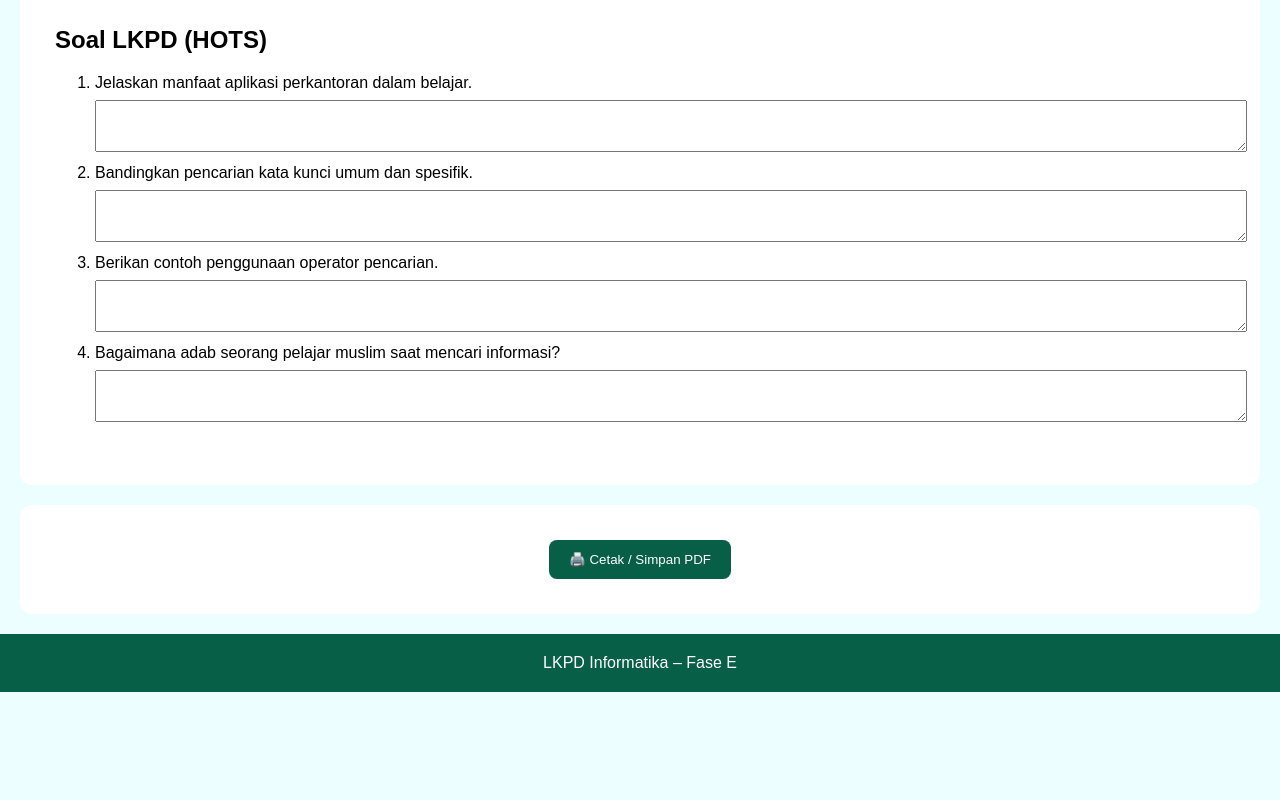
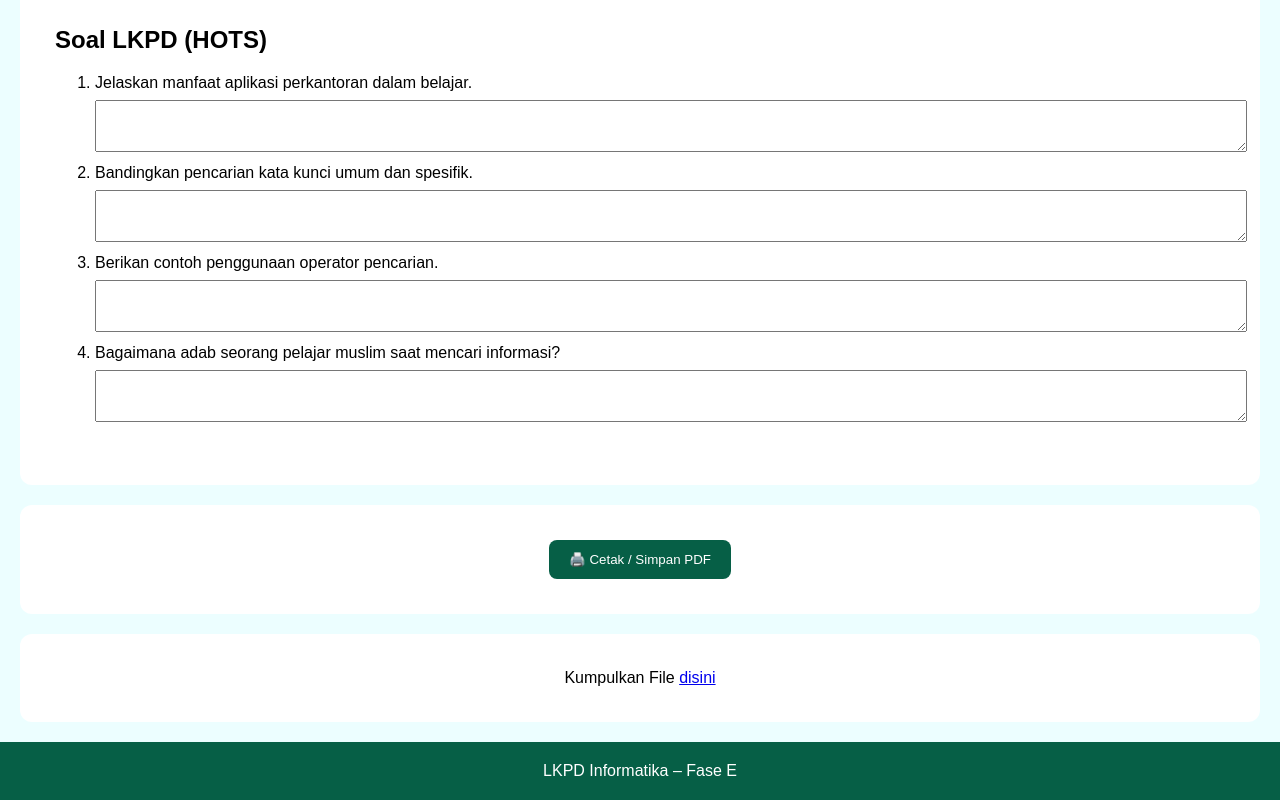
Before and after one commit to muhammadirpan7186-source/penggunaan-mesin-pencari-efektif, a plain HTML site: page lkpd.html in a window 1280 px wide. Shown: the part 545-1345 px from the top of the page. Before the commit the page ends 1237 px from the top, so only its background shows below. Drawn offline with Linux system fonts and the light colour scheme.

Commit message:
Update lkpd.html
tambah link tugas

```diff
--- a/lkpd.html
+++ b/lkpd.html
@@ -60,6 +60,11 @@
   <button onclick="window.print()">🖨️ Cetak / Simpan PDF</button>
 </section>
 
+<section style="text-align:center">
+    Kumpulkan File
+    <a href="https://forms.gle/L416WtGrcF5nGCLX9"> disini</a>
+</section>
+
 <footer>LKPD Informatika – Fase E</footer>
 </body>
 </html>
```
